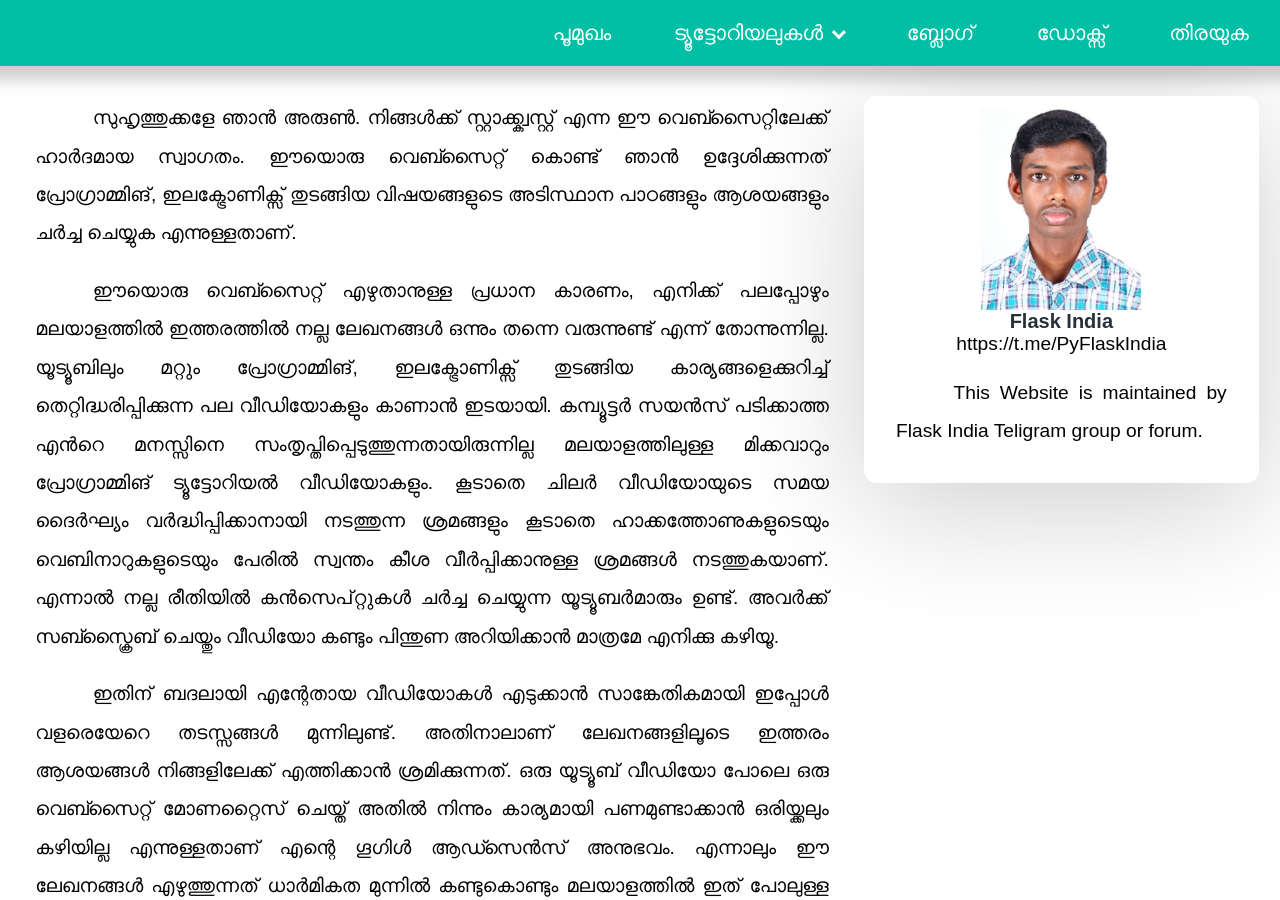
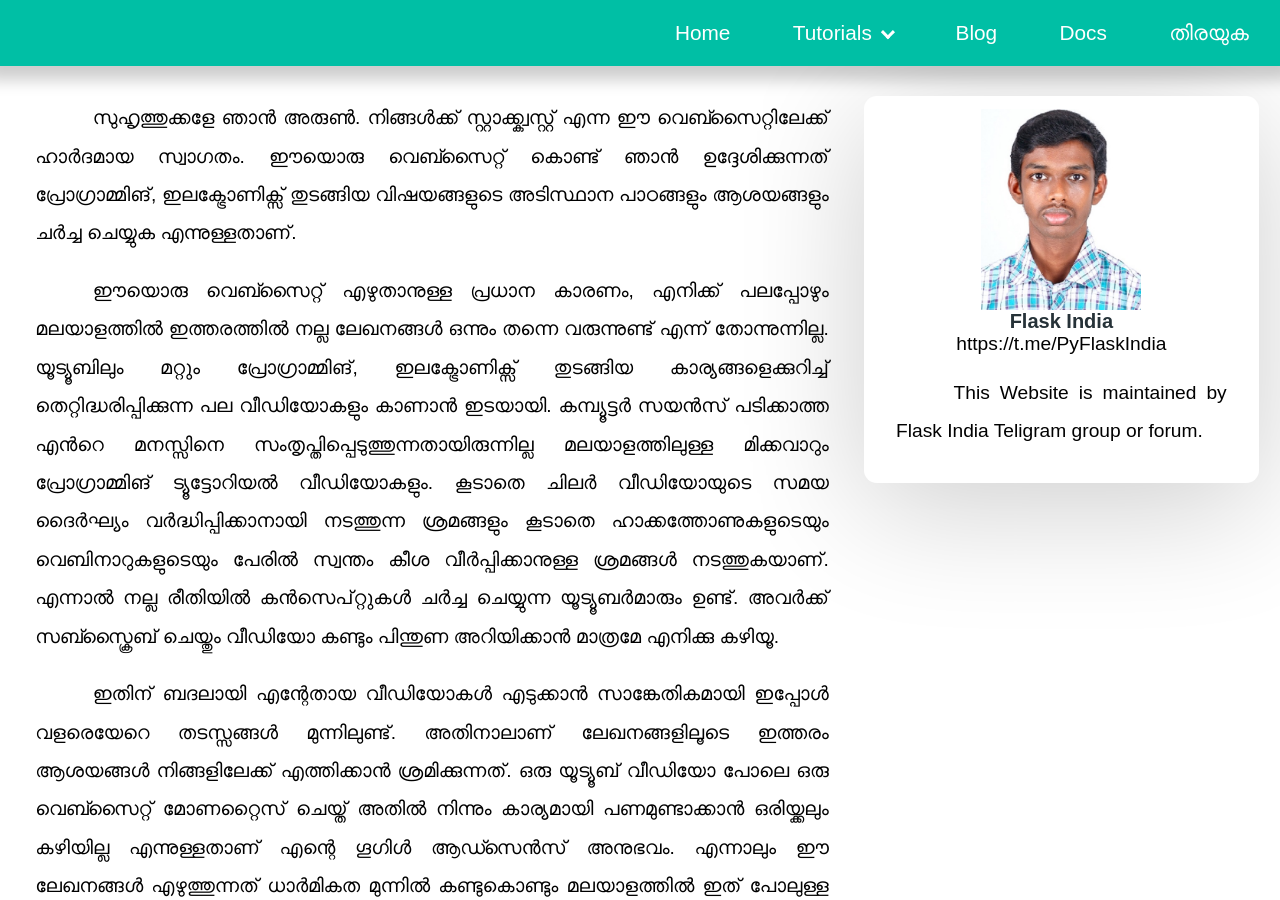
Before and after one commit to flask-india/flask-india.github.io, a Jekyll site: the page built from index.markdown, in a window 1280 px wide and 900 px high. Built offline with Jekyll 4.4.1, drawn with Linux system fonts in a browser that asks for light colours; some web fonts are replaced.

Commit message:
Update navbar.yml

```diff
--- a/_data/navbar.yml
+++ b/_data/navbar.yml
@@ -1,9 +1,9 @@
-- menu: പൂമുഖം
+- menu: Home
   link: https://stackquest.github.io
   icon: fas fa-home
   dropdown: false
 
-- menu: ട്യൂട്ടോറിയലുകള്‍
+- menu: Tutorials
   link: "#"
   icon: fas fa-pencil-alt
   dropdown: true
@@ -14,13 +14,13 @@
       drop_link: https://test2.com
 
 
-- menu: ബ്ലോഗ്
+- menu: Blog
   link: https://stackquest.github.io/blog
   icon: fas fa-home
   dropdown: false
 
 
-- menu: ഡോക്സ്
+- menu: Docs
   link: Documentation
   icon: fas fa-file
   dropdown: false
```
